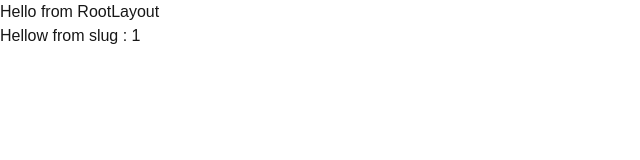
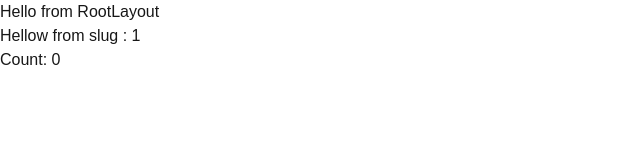
Before and after one commit to mmtq/blog-app, a Next.js app: page /dashboard/1 in a window 1280 px wide. Shown: the top 160 px of the page, without its empty margins (0-640 px from the left). Built offline with nearby package versions, Linux system fonts and the light colour scheme.

Commit message:
Server Components and Client Components

```diff
--- /dev/null
+++ b/app/components/Counter.tsx
@@ -0,0 +1,14 @@
+"use client"
+
+import { useState } from "react"
+
+const Counter = () => {
+    const [count, setCount] = useState(0)
+  return (
+    <div>
+      <button onClick={() => setCount(count + 1)}>Count: {count}</button>
+    </div>
+  )
+}
+
+export default Counter
--- a/app/dashboard/[slug]/page.tsx
+++ b/app/dashboard/[slug]/page.tsx
@@ -1,10 +1,12 @@
 type Params = Promise<{ slug: string }>
+import Counter from "@/app/components/Counter"
 
 const page = async ({params}: {params: Params}) => {
     const {slug} = await params
   return (
     <div>
-      <h1>Hellow from slug : {slug}  </h1>
+      <h1>Hellow from slug : {slug} </h1>
+      <Counter />
     </div>
   )
 }
```
